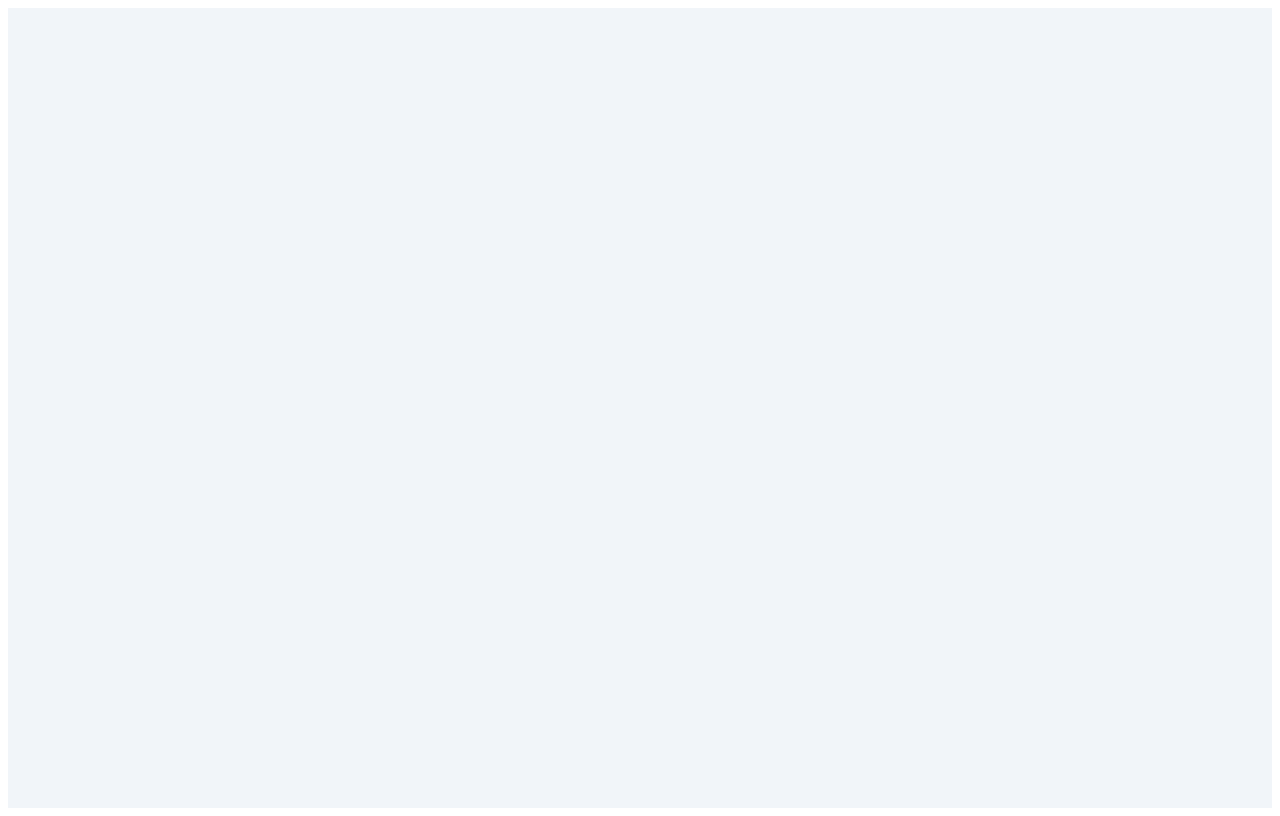
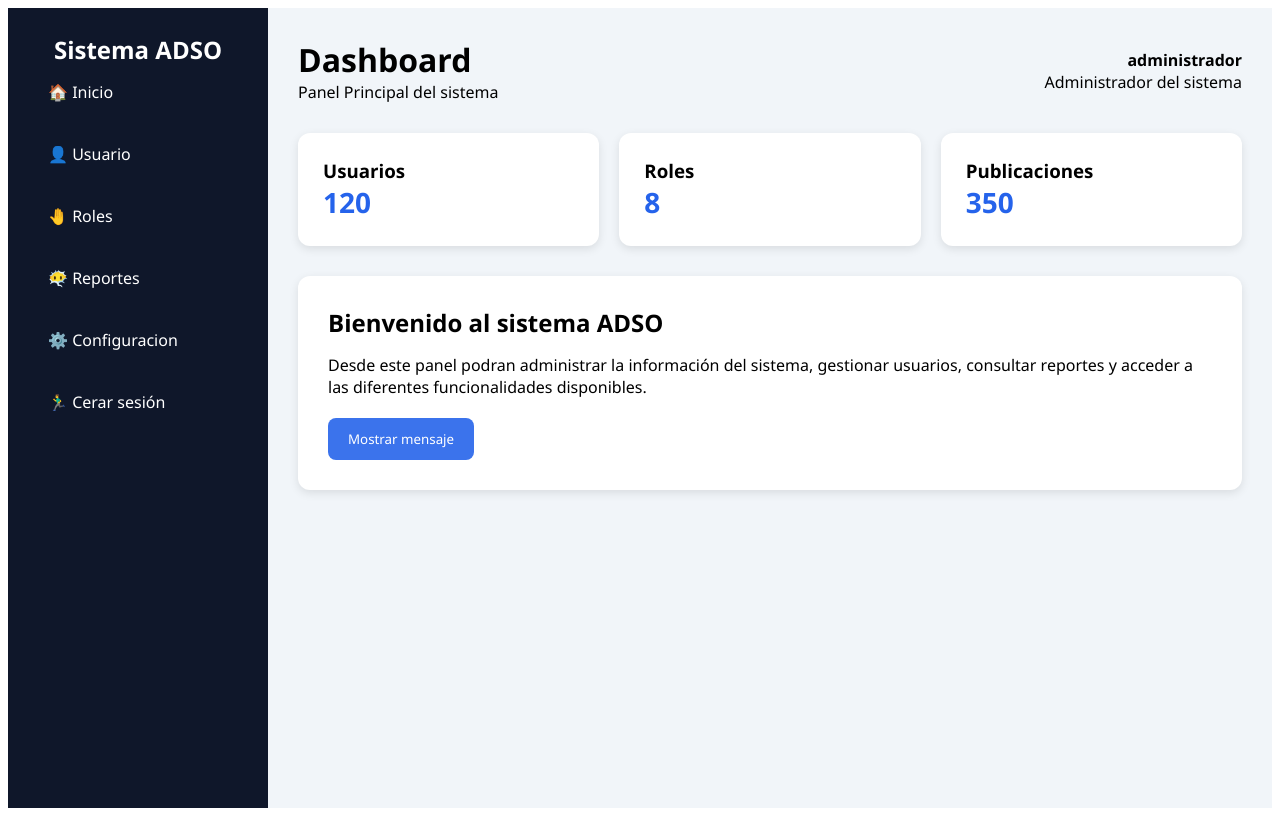
Before and after one commit to BryanAlexander-Reyes/frontend_proyecto, an Angular app: page /dashboard in a window 1280 px wide. Built offline with nearby package versions, Linux system fonts and the light colour scheme.

Commit message:
se genera estilos y estructura para el dasboard

```diff
--- a/src/app/pages/dashboard/dashboard.css
+++ b/src/app/pages/dashboard/dashboard.css
@@ -101,6 +101,7 @@ button{
     padding: 12px 20px;
     border: none;
     border-radius:8px;
+    background: #3b73ec;
     color: white;
     cursor:pointer;
 }
--- a/src/app/pages/dashboard/dashboard.html
+++ b/src/app/pages/dashboard/dashboard.html
@@ -1,3 +1,58 @@
 <div class="dashboard-container">
+    <aside class="sidebar">
+        <div class="logo">
+            <h2>Sistema ADSO</h2>
+        </div>
+        <nav>
+            <ul>
+                <li>🏠 Inicio</li>
+                <li>👤 Usuario</li>
+                <li>🤚 Roles</li>
+                <li>😶‍🌫️ Reportes</li>
+                <li>⚙️ Configuracion</li>
+                <li>🏃‍♂️ Cerar sesión</li>
+            </ul>
+        </nav>
+    </aside>
+    <main class="content">
+        <div class="header">
+            <div>
+                <h1>Dashboard</h1>
+                <p>Panel Principal del sistema</p>
+            </div>
+            <div class="user-info">
+                <strong>{{usuario}}</strong>
+                <span>{{rol}}</span>
+
+            </div>
+        </div>
+        <!-- Tarjeta de informacion -->
+         <div class="cards">
+            <div class="card">
+                <h3>Usuarios</h3>
+                <p>120</p>
+            </div>
+            <div class="card">
+                <h3>Roles</h3>
+                <p>8</p>
+            </div>
+            <div class="card">
+                <h3>Publicaciones</h3>
+                <p>350</p>
+            </div>
+         </div>
+         <section class="workspace">
+            <h2>Bienvenido al sistema ADSO</h2>
+            <p>
+                Desde este panel podran administrar la información del sistema, gestionar usuarios, consultar reportes y acceder a las diferentes funcionalidades disponibles.
+            </p>
+            <button type="button"
+            (click)="mostrarMensaje()">
+            Mostrar mensaje
+            </button>
+         </section>
+    </main>
+
+
 
 </div>
```
